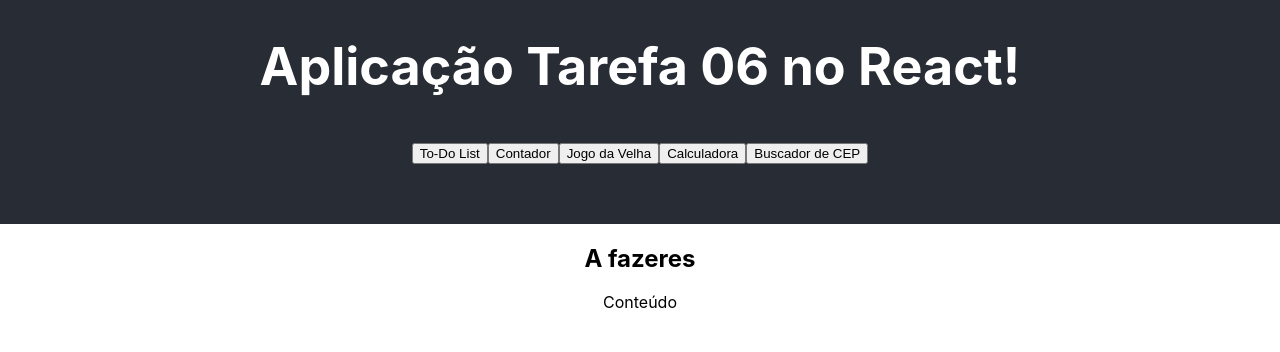
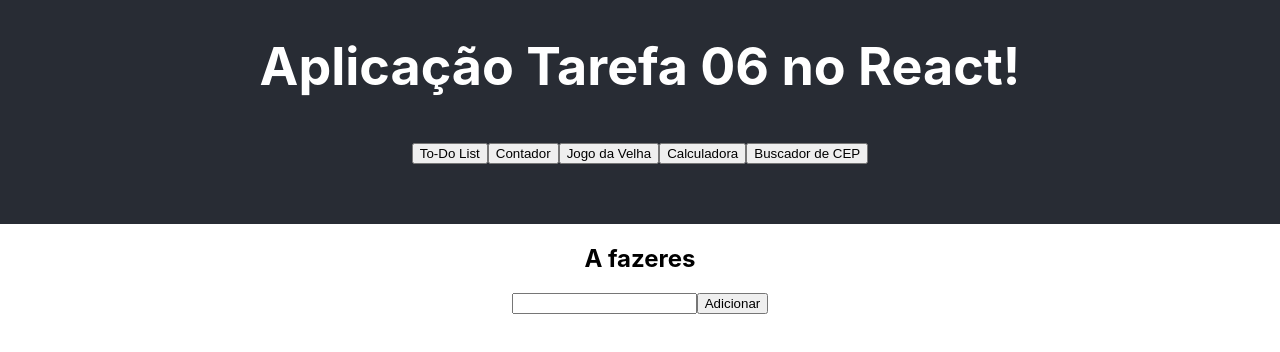
Before and after one commit to GiGomieri05/react-app, a React (Create React App) app: page / in a window 1280 px wide. Shown: the top 352 px of the page. Built offline with nearby package versions, Linux system fonts and the light colour scheme.

Commit message:
implement todo list funcitonality

```diff
--- a/src/components/TodoList.jsx
+++ b/src/components/TodoList.jsx
@@ -1,8 +1,39 @@
+import { useState } from 'react';
+
 function TodoList() {
+  const [todos, setTodos] = useState([]);
+  const [inputValue, setInputValue] = useState('');
+
+  const addTodo = () => {
+    if (inputValue.trim()) {
+      setTodos([...todos, inputValue.trim()]);
+      setInputValue('');
+    }
+  };
+
+  const removeTodo = (index) => {
+    setTodos(todos.filter((_, i) => i !== index));
+  };
+
   return (
     <div>
       <h2>A fazeres</h2>
-      <p>Conteúdo</p>
+      <div>
+        <input
+          type="text"
+          value={inputValue}
+          onChange={(e) => setInputValue(e.target.value)}
+        />
+        <button onClick={addTodo}>Adicionar</button>
+      </div>
+      <ul>
+        {todos.map((todo, index) => (
+          <li key={index}>
+            {todo}
+            <button onClick={() => removeTodo(index)}>Remover</button>
+          </li>
+        ))}
+      </ul>
     </div>
   );
 }
```
